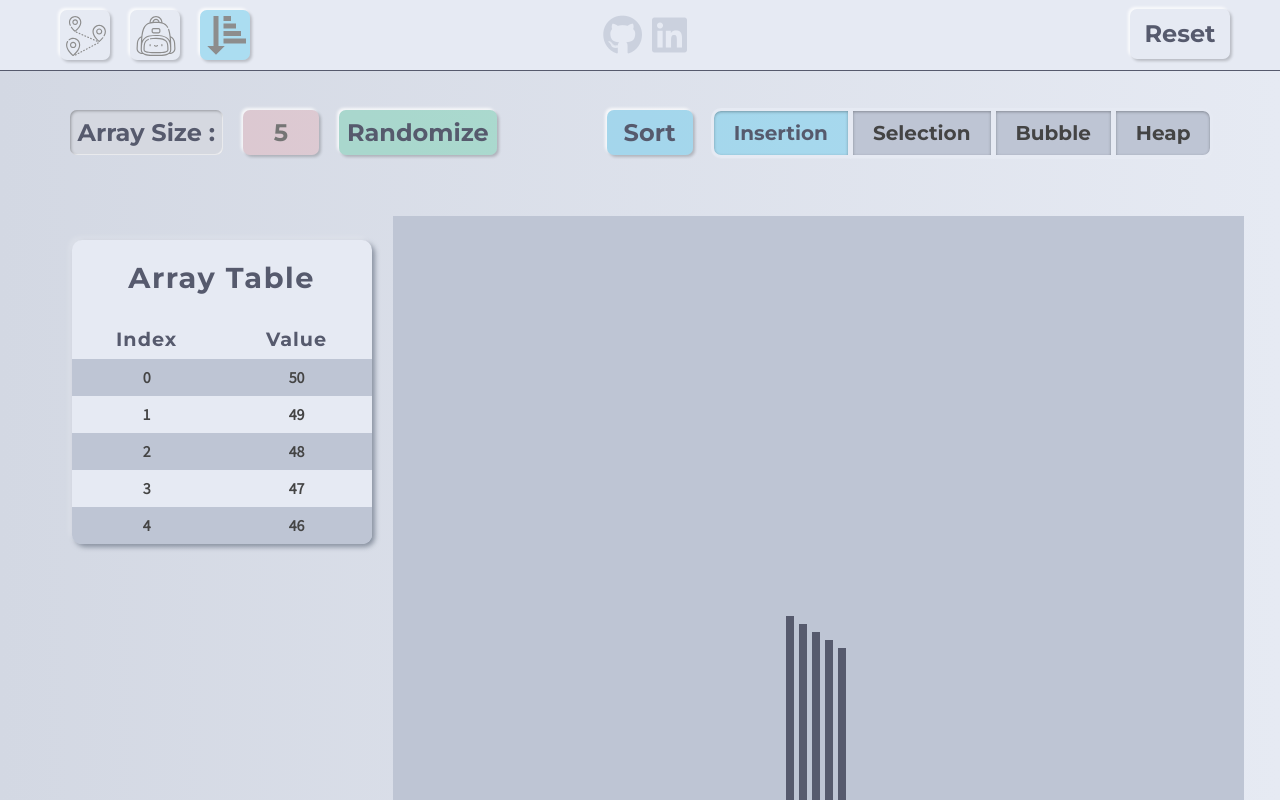
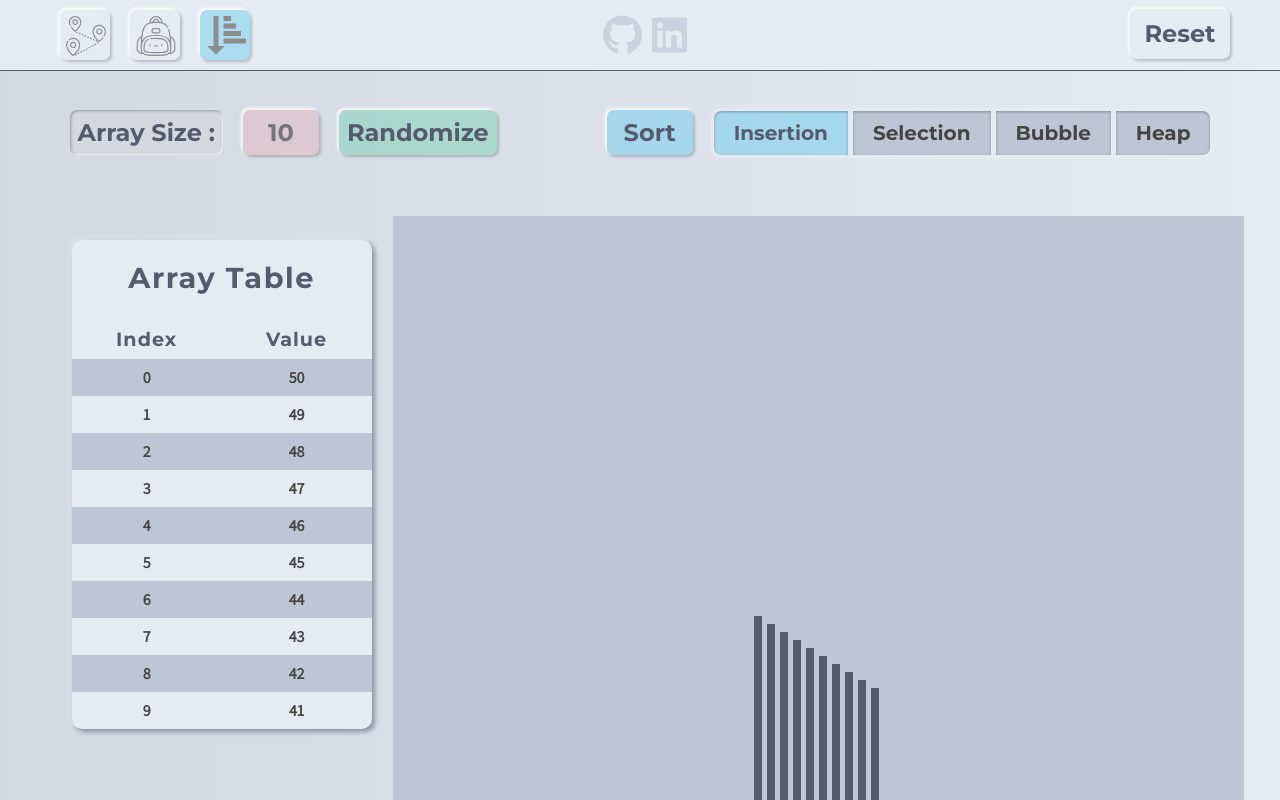
Before and after one commit to GosuAlex/Algorithm-Visualization, a React (Create React App) app: page /sorting in a window 1280 px wide. Shown: the top 800 px of the page. Built offline with nearby package versions, Linux system fonts and the light colour scheme.

Commit message:
selection, bubble, get switchField input

```diff
--- a/src/algorithms/sorting.js
+++ b/src/algorithms/sorting.js
@@ -1,7 +1,8 @@
+// setArr(Object.assign([...arr], {0 : arr[1], 1 : arr[0]})); // test one line set new array with swapped indexes. But it added whole thing.
+// Replay object holds all the event records of this sorting algo.
+// It will be playing back for DOM later to avoid setTimeout unfortunate changing variables behavior.
+
 export const insertionSort = (arr) => {
-  // setArr(Object.assign([...arr], {0 : arr[1], 1 : arr[0]})); // test one line set new array with swapped indexes. But it added whole thing.
-  // Replay object holds all the event records of this sorting algo.
-  // It will be playing back for DOM later to avoid setTimeout unfortunate changing variables behavior.
   const sortingReplay = {
     arrMutation: [],
     indexMovement: [],
@@ -39,47 +40,81 @@ export const insertionSort = (arr) => {
 };
 
 export const selectionSort = (arr) => {
-  // Check if arr length is more than just 1.
-  if(arr.length < 2){
-    return arr;
-  }
+  const sortingReplay = {
+    arrMutation: [],
+    indexMovement: [],
+    swapMovement: [],
+    frontIndex: []
+  };
 
   for(let position = 0 ; position < arr.length ; position++) {
-
     let minIndex = position;
     let counter = minIndex + 1;
 
     for(let index = counter ; index < arr.length ; index++) {
+      sortingReplay.indexMovement.push(position);
+      sortingReplay.frontIndex.push(index);
       // Finds the index of the smallest number. The minimum index.
       if(arr[minIndex] > arr[index]) {
         minIndex = index;
       }
+      sortingReplay.swapMovement.push(minIndex);
+      sortingReplay.arrMutation.push([...arr]);
     }
-
     // Destructure. Change places in this case. Puts minIndex at the  current position index.
     [arr[minIndex], arr[position]] = [arr[position], arr[minIndex]];
+
+    sortingReplay.arrMutation.push([...arr]);
+    sortingReplay.swapMovement.push(minIndex);
+    sortingReplay.indexMovement.push(position);
+    sortingReplay.frontIndex.push(null);
   }
 
-  // If you want don't want mutate original arr.
-  // begin with: mutatableArr = [...arr];
-  // return mutatableArr;
+  sortingReplay.arrMutation.push([...arr]);
+  sortingReplay.swapMovement.push(null);
+  sortingReplay.indexMovement.push(null);
+  sortingReplay.frontIndex.push(null);
+
+  return sortingReplay;
 }
 
 export const bubbleSort = (arr) => {
+  const sortingReplay = {
+    arrMutation: [],
+    indexMovement: [],
+    swapMovement: [],
+    frontIndex: []
+  };
 
-  for(let i =1 ; i < arr.length ; i++) {
+  for(let i = 1 ; i < arr.length ; i++) {
 
     for(let index = 0 ; index < arr.length -1 ; index++) {
-
       if(arr[index] > arr[index+1]) {
+        sortingReplay.indexMovement.push(index);
+        sortingReplay.swapMovement.push(index+1);
+        sortingReplay.frontIndex.push(null);
         [arr[index], arr[index+1]] = [arr[index+1], arr[index]];
+      } else {
+        sortingReplay.indexMovement.push(null);
+        sortingReplay.swapMovement.push(null);
+        sortingReplay.frontIndex.push(index);
       }
+      sortingReplay.arrMutation.push([...arr]);
     }
-
   }
 
+  sortingReplay.arrMutation.push([...arr]);
+  sortingReplay.swapMovement.push(null);
+  sortingReplay.indexMovement.push(null);
+  sortingReplay.frontIndex.push(null);
 
-  // If you want don't want mutate original arr.
-  // begin with: mutatableArr = [...arr];
-  // return mutatableArr;
+  return sortingReplay;
 }
+
+export const heapSort = (arr) => {
+
+}
+
+export const quickSort = (arr) => {
+
+}
--- a/src/pages/sorting/Sorting.jsx
+++ b/src/pages/sorting/Sorting.jsx
@@ -1,4 +1,8 @@
 // put speed control
+// better sort pressed twice happening
+// model for catch rejected promise
+// way to stop sort
+// better reset event then refresh page
 
 import React, { useState } from "react";
 
@@ -6,10 +10,10 @@ import classes from "./Sorting.module.css";
 import SortingTable from "./SortingTable/SortingTable";
 import SortingColosseum from "./SortingColosseum/SortingColosseum";
 import SortingControlPanel from "./SortingControlPanel/SortingControlPanel";
-import {insertionSort} from "algorithms/sorting";
+import {insertionSort, selectionSort, bubbleSort, heapSort, quickSort} from "algorithms/sorting";
 
 const Sorting = () => {
-  const [arrState, setArrState] = useState(Array.from({ length: 5 }, (val = 50, idx) => val - idx));
+  const [arrState, setArrState] = useState(Array.from({ length: 10 }, (val = 50, idx) => val - idx));
   const [arrSize, setArrSize] = useState(arrState.length);
   const [currentIndex, setCurrentIndex] = useState(null);
   const [swapIndex, setSwapIndex] = useState(null);
@@ -30,15 +34,33 @@ const Sorting = () => {
 
   const sort = () => {
     setPlaying(true);
-    let sortingReplay = undefined;
-    let runAlgo = new Promise((resolve) => {
-      sortingReplay = insertionSort([...arrState]);
+    let sortingReplay = {};
+    let runAlgo = new Promise((resolve, reject) => {
+      switch (switchField) {
+        case "insertion":
+          sortingReplay = insertionSort([...arrState]);
+          break;
+        case "selection":
+          sortingReplay = selectionSort([...arrState]);
+          break;
+        case "bubble":
+          sortingReplay = bubbleSort([...arrState]);
+          break;
+        case "heap":
+          sortingReplay = heapSort([...arrState]);
+          break;
+        case "quick":
+          sortingReplay = quickSort([...arrState]);
+          break;
+        default:
+          break;
+      }
       if(sortingReplay.arrMutation.length)
         resolve();
     })
 
     runAlgo.then(() => {
-      setArrState([]);
+      setArrState([]); // Put this so the first index gets colored green on pressing sort twice, but the whole thing turns green then.
       for(let i in sortingReplay.arrMutation) {
         // eslint-disable-next-line
         setTimeout(() => {
@@ -52,7 +74,11 @@ const Sorting = () => {
           }
         }, i * 100);
       }
-    })
+    }).catch((rejection) => {
+      console.error("Could not get choosen sorting method : " + rejection);
+      setPlaying(false);
+      // some modal?
+    });
   };
 
   const switchFieldHandler = (value) => {
```
